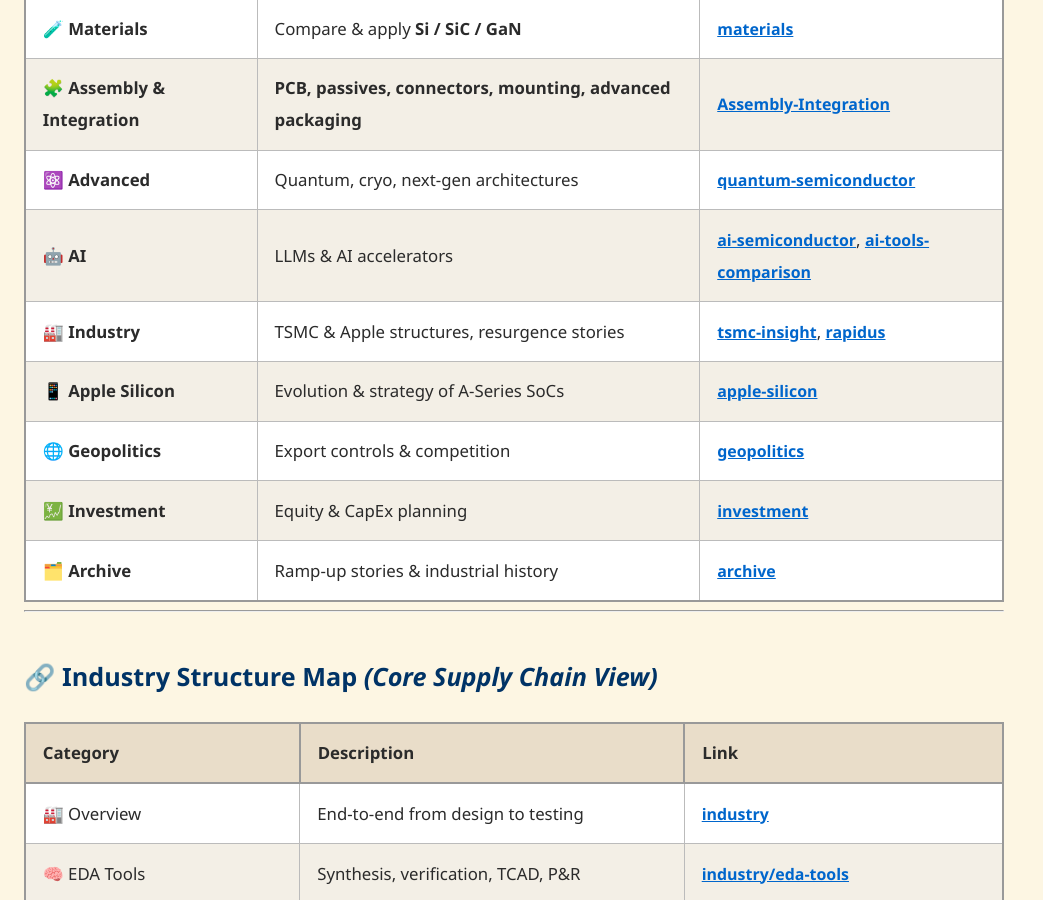
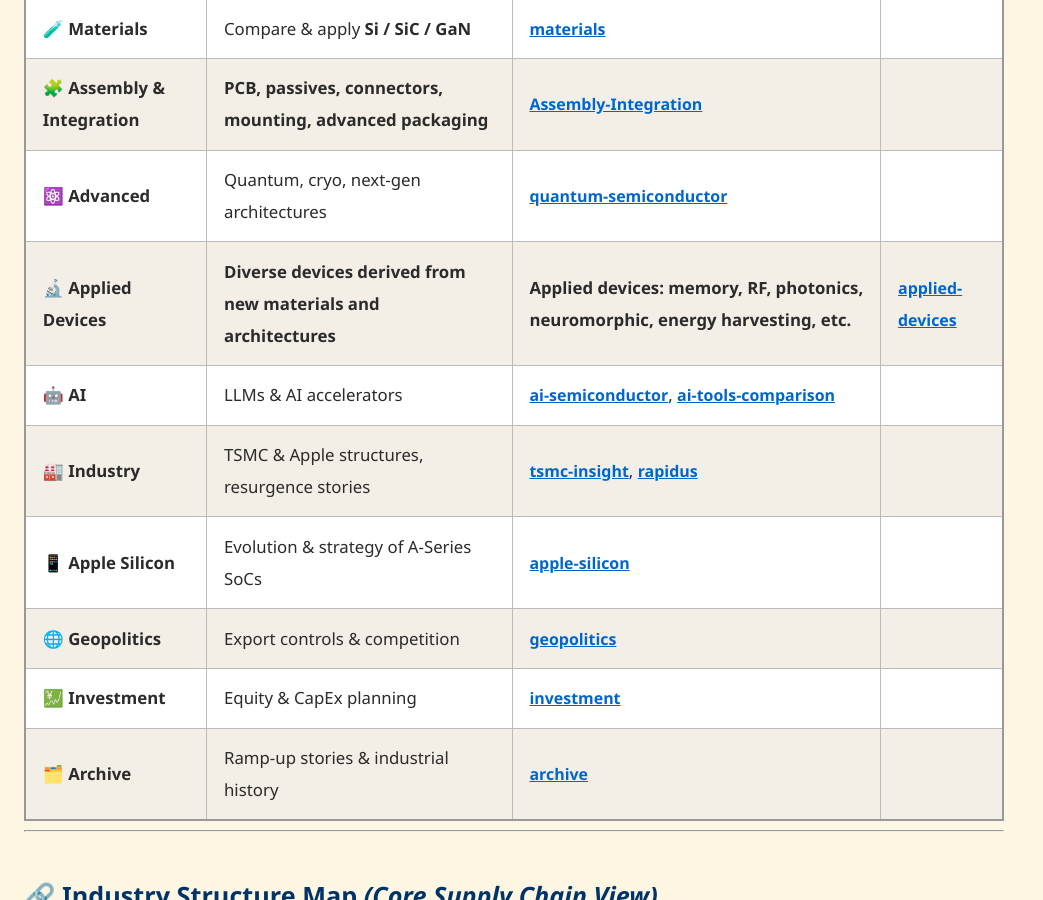
Before and after one commit to Samizo-AITL/Edusemi-Plus, a Jekyll site: the page built from en/index.md, in a window 1280 px wide and 900 px high, scrolled down 1928 px. Shown: the whole window, without its empty margins (0-1043 px from the left). Built offline with Jekyll 4.4.1, drawn with Linux system fonts in a browser that asks for light colours.

Commit message:
Update index.md

```diff
--- a/en/index.md
+++ b/en/index.md
@@ -58,6 +58,7 @@
 | 🧪 **Materials** | Compare & apply **Si / SiC / GaN** | [materials](../materials/) |
 | 🧩 **Assembly & Integration** | **PCB, passives, connectors, mounting, advanced packaging** | [Assembly-Integration](../Assembly-Integration/) |
 | ⚛️ **Advanced** | Quantum, cryo, next-gen architectures | [quantum-semiconductor](../quantum-semiconductor/) |
+| 🔬 **Applied Devices** | **Diverse devices derived from new materials and architectures** | **Applied devices: memory, RF, photonics, neuromorphic, energy harvesting, etc.** | [applied-devices](./applied-devices/) |
 | 🤖 **AI** | LLMs & AI accelerators | [ai-semiconductor](../ai-semiconductor/), [ai-tools-comparison](../ai-tools-comparison/) |
 | 🏭 **Industry** | TSMC & Apple structures, resurgence stories | [tsmc-insight](../tsmc-insight/), [rapidus](../rapidus/) |
 | 📱 **Apple Silicon** | Evolution & strategy of A-Series SoCs | [apple-silicon](../apple-silicon/) |
```
